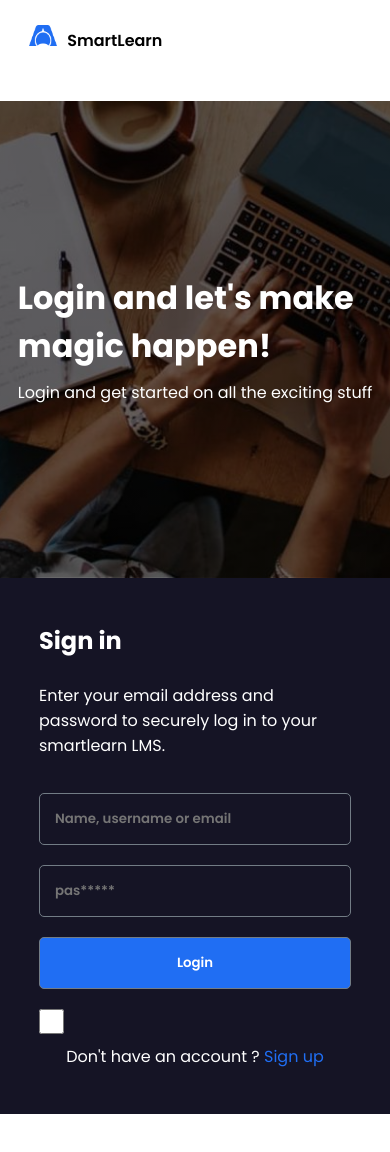
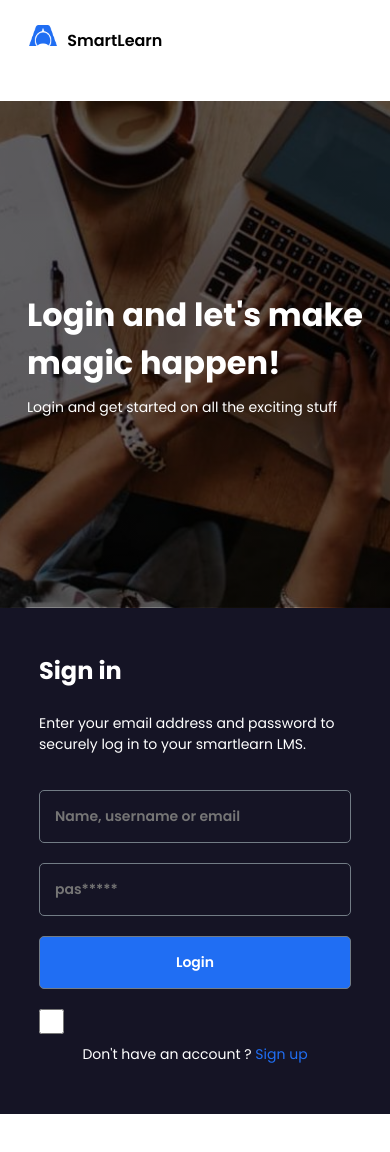
Before and after one commit to chukaijeh/smartlearn, a React (Create React App) app: page /auth/login in a window 390 px wide. Shown: the top 1152 px of the page. After the commit the page ends 1114 px from the top, so only its background shows below. Built offline with nearby package versions, Linux system fonts and the light colour scheme.

Commit message:
auth res

```diff
--- a/src/auth/styles/auth.css
+++ b/src/auth/styles/auth.css
@@ -1,12 +1,10 @@
-.auth-header {
+.auth-header,.landing-header {
   height: 12vh;
   width: 85%;
   margin: auto;
 }
 .landing-header {
-  height: 12vh;
   width: fit-content;
-  margin: auto;
 }
 .auth-header .title {
   margin-top: 25px;
@@ -20,7 +18,7 @@
   margin-left: 10px;
 }
 .auth-main {
-  width: 100%;
+  width: 85%;
   height: 120vh;
   margin: auto;
   display: flex;
@@ -30,7 +28,7 @@
   height: 100%;
 }
 .bg-image {
-  width: 100%;
+  width: 55%;
   background-image: linear-gradient(rgba(0, 0, 0, 0.65), rgba(0, 0, 0, 0.65)),
     url(../../assets/images/auth-bg.jpg);
   background-position: center;
@@ -52,7 +50,7 @@
 }
 .contain-form {
   background-color: var(--main-color);
-  width: 100%;
+  width: 45%;
 }
 .contain-form form {
   width: 80%;
@@ -124,3 +122,28 @@ form .line {
 .split .center-text {
   padding-inline: 20px;
 }
+@media (max-width: 800px) {
+  p, input{
+    font-size: 14px;
+  }
+
+  .auth-header {
+    /* height: 9.5vh; */
+    padding: auto;
+    width: 85%;
+    margin: auto;
+  }
+  .auth-main{
+    width: 100%;
+    margin-bottom: 0;
+  }
+  .auth-main .bg-image, .contain-form{
+    width: 100%;
+  }
+  .bg-image{
+    height: 40%;
+  }
+  .contain-form{
+    height: 60%;
+  }
+}
```
